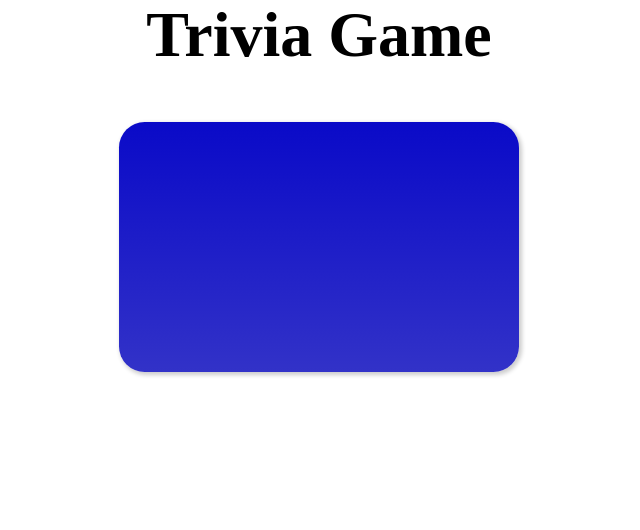
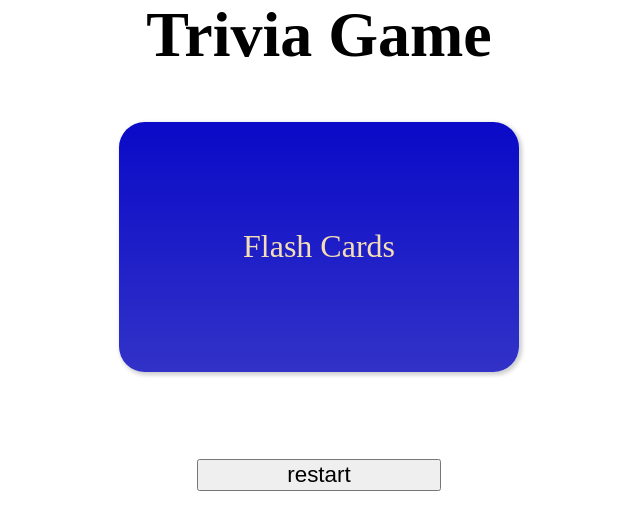
Before and after one commit to SFin12/flash_cards, a Flask app: page / in a window 1280 px wide. Shown: the part 257-787 px from the top of the page, without its empty margins (321-961 px from the left). Run offline with Flask 2, Linux system fonts and the light colour scheme.

Commit message:
added restart button.

```diff
--- a/main.py
+++ b/main.py
@@ -1,6 +1,6 @@
 from flask import Flask, render_template, request, jsonify
 import json
-from sqlite import commit_data
+from sqlite import commit_data, restart
 
 app = Flask(__name__)
 
@@ -14,6 +14,11 @@ def card_click():
     if request.method == 'GET':
         qna = commit_data()
         return jsonify(qna)
+
+@app.route('/restart', methods=['GET', 'POST'])
+def reset():
+    restart()
+    return jsonify("restarted questions")
 
 @app.route("/customize/", methods=["GET", "POST"])
 def customize():
--- a/static/css/style.css
+++ b/static/css/style.css
@@ -1,8 +1,19 @@
 html {
 	box-sizing: border-box;
   text-align: center;
-  font-size: 2rem
+  font-size: 2rem;
 }
+
+.day_mode {
+	color: black;
+	background-color: whitesmoke;
+}
+
+.night_mode {
+	color: whitesmoke;
+	background-color: black;
+}
+
 
 nav {
 	display: flex;
@@ -43,6 +54,12 @@ input {
 	margin: auto;
 }
 
+#restart {
+	width: 20%;
+	min-width: 150px;
+	max-width: 250px;
+}
+
 #submit {
 	margin-top: 15px;
 	width: 150px;
--- a/static/js/script.js
+++ b/static/js/script.js
@@ -1,8 +1,9 @@
-const card = document.getElementById("card1");
-const qAndA = document.getElementById("qa"); //question and answer inserted here
+const card = document.getElementById("card1");//main flash card
+const qAndA = document.getElementById("qa"); //random question and answer inserted here
+const restart = document.getElementById("restart");
 
 card.addEventListener("click", function () {
-    if (!qAndA.innerHTML || card.style.color == "darkblue") {
+    if (qAndA.innerHTML == 'Flash Cards' || card.style.color == "darkblue") {
         console.log('in fetch');
         fetch(`${window.origin}/card`)
             .then((response) => response.json())
@@ -15,11 +16,11 @@ card.addEventListener("click", function () {
     }
 });
 
-let currentQnA = [];
+let currentQnA = []; //temp storage for answer while displaying question
 function displayQnA(question = null, answer = null) {
     currentQnA.push(answer);
     console.log(currentQnA[0])
-    if (card.style.color === "darkblue" || !qAndA.innerHTML) {
+    if (card.style.color === "darkblue" || qAndA.innerHTML == 'Flash Cards') {
         qAndA.innerHTML = question;
         console.log(question)
         card.style.background = "linear-gradient(rgb(10,10,200), rgb(50,50,200))";
@@ -31,4 +32,11 @@ function displayQnA(question = null, answer = null) {
             "linear-gradient(rgb(255, 242, 67), rgb(255, 244, 144))";
         card.style.color = "darkblue";
     }
-}
+};
+
+restart.addEventListener("click", function() {
+    fetch(`${window.origin}/restart`);
+    qAndA.innerHTML = "Flash Cards";
+    card.style.background = "linear-gradient(rgb(10,10,200), rgb(50,50,200))";
+
+})
--- a/templates/index.html
+++ b/templates/index.html
@@ -4,7 +4,11 @@
 		<h1>Trivia Game</h1>
 		<section>
 			<div class="card flex" id="card1">
-				<p id="qa"></p>
+				<p id="qa">Flash Cards</p>
+			</div>
+			<br>
+			<div class="button">
+				<input type="button" name="restart" id="restart" value="restart">
 			</div>
 		</section>
 	</main>
--- a/templates/layout.html
+++ b/templates/layout.html
@@ -7,8 +7,6 @@
 	<title>Document</title>
 	<link rel="stylesheet" type="text/css" href="{{ url_for('static', filename='css/style.css') }}" />
 </head>
-
-<body>
 
 	<body>
 		<header>
```
